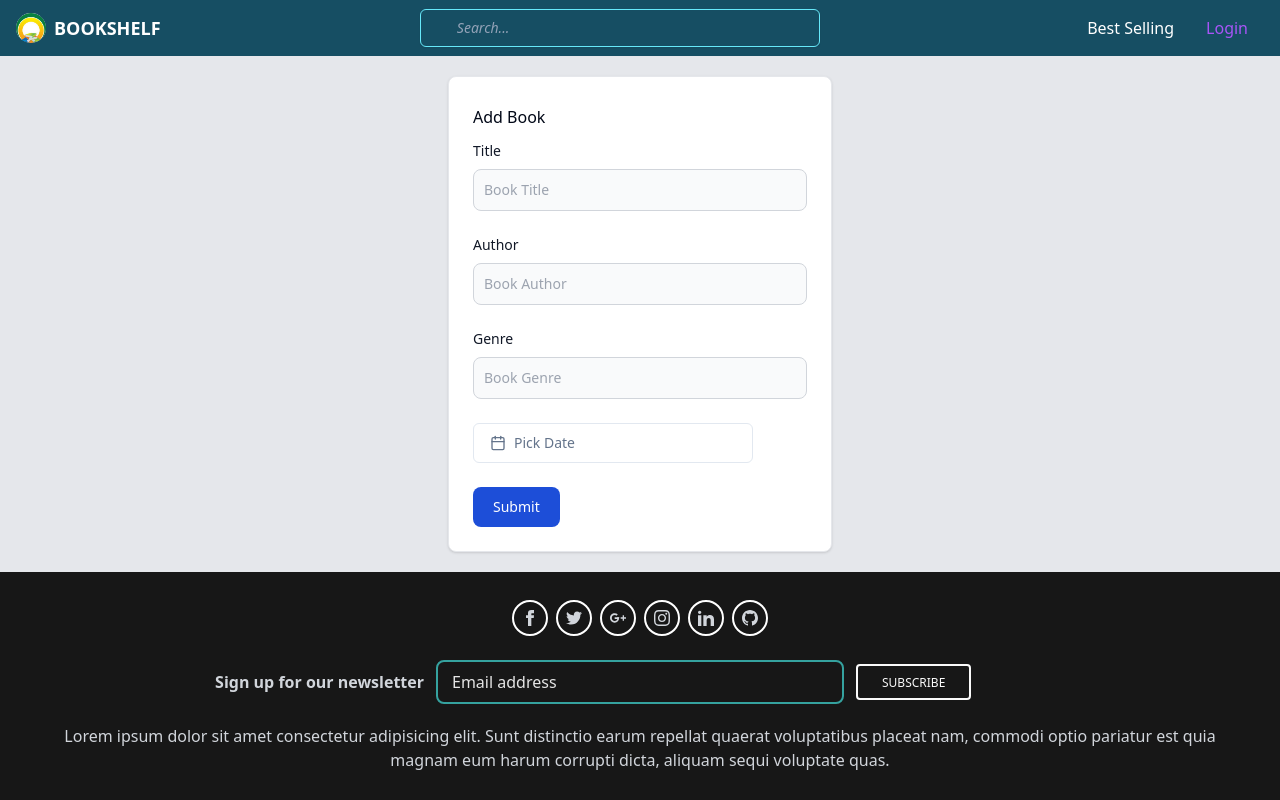
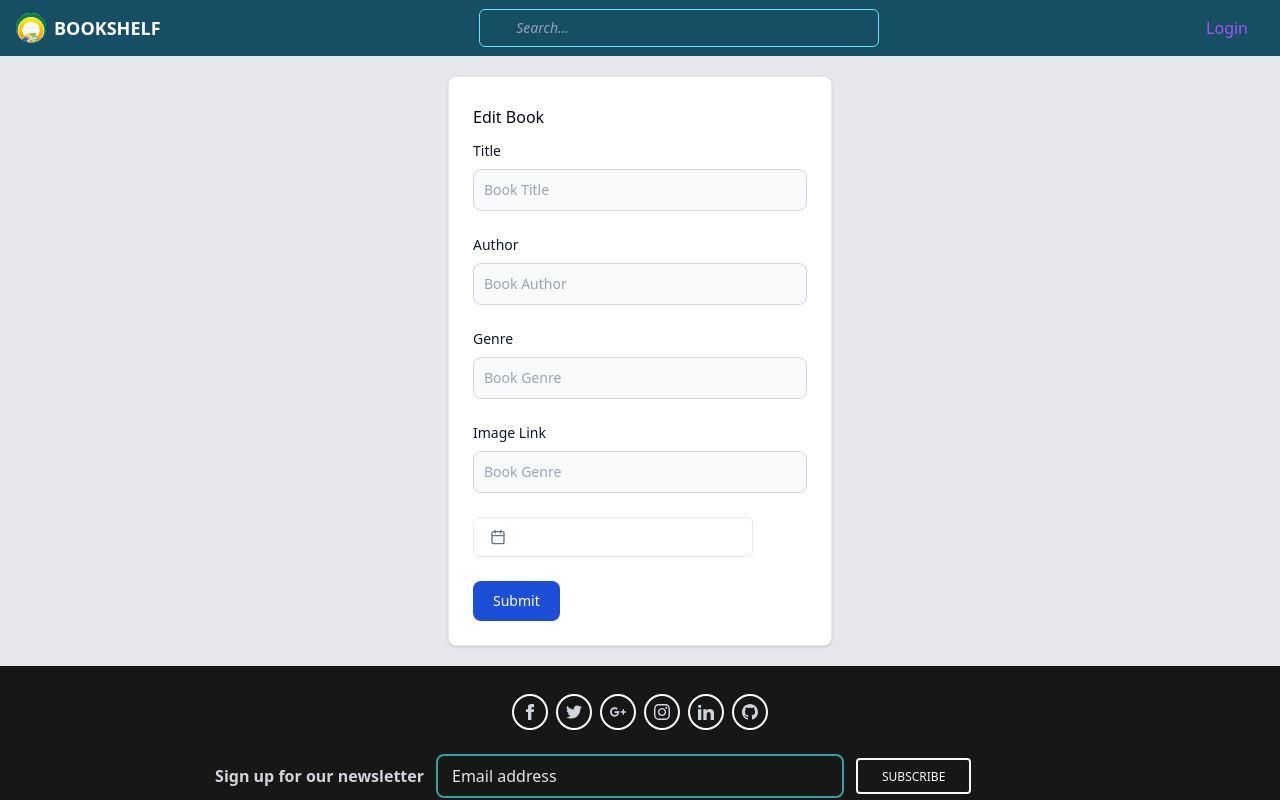
Before and after one commit to DmytoBondar/BookShelf-FullStack-React-Redux-Express, a React (Vite) app: page /book/edit-book/1 in a window 1280 px wide. Shown: the top 800 px of the page. Built offline with nearby package versions, Linux system fonts and the light colour scheme; no server answers.

Commit message:
Fixed Bug

```diff
--- a/src/components/Books.tsx
+++ b/src/components/Books.tsx
@@ -57,7 +57,7 @@ const Books = ({ book }: IProps) => {
                     <button onClick={handleAddWishList} type="button" className="text-white bg-blue-700 hover:bg-blue-800 focus:ring-4 focus:ring-blue-300 font-medium rounded-full text-sm px-5 py-1 mr-2 mb-2 dark:bg-blue-600 dark:hover:bg-blue-700 focus:outline-none dark:focus:ring-blue-800">
                         {isLoading ? <Spinner /> : "Add Wish"}
                     </button>
-                    <button type="button" className="text-white bg-blue-700 hover:bg-blue-800 focus:ring-4 focus:ring-blue-300 font-medium rounded-full text-sm px-5 py-1 mr-2 mb-2 dark:bg-blue-600 dark:hover:bg-blue-700 focus:outline-none dark:focus:ring-blue-800">Reading List</button>
+                    {/* <button type="button" className="text-white bg-blue-700 hover:bg-blue-800 focus:ring-4 focus:ring-blue-300 font-medium rounded-full text-sm px-5 py-1 mr-2 mb-2 dark:bg-blue-600 dark:hover:bg-blue-700 focus:outline-none dark:focus:ring-blue-800">Reading List</button> */}
                 </div>
             </div>
         </div>
--- a/src/layout/DetailHeader.tsx
+++ b/src/layout/DetailHeader.tsx
@@ -1,6 +1,6 @@
 import { useDeleteBookMutation } from "@/redux/features/book/bookApi";
 import { useAppSelector } from "@/redux/hook"
-import { Link } from "react-router-dom"
+import { Link, useNavigate } from "react-router-dom"
 import Swal from 'sweetalert2';
 import { useEffect } from 'react';
 import Spinner from "./Spinner";
@@ -8,7 +8,7 @@ import Spinner from "./Spinner";
 const DetailHeader = ({ data }: any) => {
     const state = useAppSelector((state) => state.auth.userId);
     const [deleteBook, { isLoading, isError, isSuccess }] = useDeleteBookMutation();
-
+    const navigate = useNavigate();
     const handleDelete = (id: string) => {
         if (id) {
             Swal.fire({
@@ -35,10 +35,11 @@ const DetailHeader = ({ data }: any) => {
         if (isSuccess) {
             Swal.fire({
                 icon: 'success',
-                title: 'Successfully Added!',
+                title: 'Successfully Delete!',
                 showConfirmButton: false,
                 timer: 1500
             })
+            navigate("/")
         }
         if (isError) {
             Swal.fire({
--- a/src/layout/Navbar.tsx
+++ b/src/layout/Navbar.tsx
@@ -44,11 +44,13 @@ const Navbar = () => {
             <li>
               <Link to='/book/add-book' className="md:p-4 py-2 block hover:text-purple-400">Add Book</Link>
             </li>
-
           }
-          <li>
-            <a className="md:p-4 py-2 block hover:text-purple-400" href="#">Best Selling</a>
-          </li>
+          {
+            userId &&
+            <li>
+              <Link to='/wish-list' className="md:p-4 py-2 block hover:text-purple-400">Wish List</Link>
+            </li>
+          }
           <li>
             {
               userId ? <Link to="/" onClick={signout} className="md:p-4 py-2 block hover:text-purple-400 text-purple-500">SignOut</Link> :
--- a/src/pages/EditBook.tsx
+++ b/src/pages/EditBook.tsx
@@ -15,20 +15,23 @@ interface IState {
     title?: string;
     author?: string;
     genre?: string;
+    image?: string;
     publicationDate?: Date | null
 }
 
 const EditBook = () => {
     const { id } = useParams();
-    const { data, isError, isLoading } = useGetSingleBookQuery(id);
+    const { data, isLoading } = useGetSingleBookQuery(id);
     const navigate = useNavigate();
     const [updateBook, { isSuccess: updateSuccess, isError: updateError, isLoading: updateLoading }] = useUpdateBookMutation()
     const [input, setInput] = useState<IState>({
         title: '',
         author: '',
         genre: '',
+        image: '',
         publicationDate: null
-    })
+    });
+
     const [date, setDate] = React.useState<Date>()
 
     const handleChange = (e: React.ChangeEvent<HTMLInputElement>) => {
@@ -43,8 +46,11 @@ const EditBook = () => {
         if (date) {
             setInput({ ...input, publicationDate: date })
         }
-        updateBook({ id, input })
-        navigate('/')
+        const data = {
+            id, data:input
+        }
+        updateBook(data);
+
     }
     useEffect(() => {
         if (updateSuccess) {
@@ -68,13 +74,13 @@ const EditBook = () => {
         if (date) {
             setInput({ ...input, publicationDate: date })
         }
-    }, [isError, data, setInput, setDate, date]);
+    }, [updateSuccess, setInput, date,updateError]);
 
 
     return (
         <div className="my-5 mx-auto max-w-sm p-6 bg-white border border-gray-200 rounded-lg shadow hover:bg-gray-100 dark:bg-gray-800 dark:border-gray-700 dark:hover:bg-gray-700">
             <div>
-                <h3 className='py-1 mb-2'>Add Book</h3>
+                <h3 className='py-1 mb-2'>Edit Book</h3>
                 {
                     isLoading ? <Spinner />
                         : <div>
@@ -82,15 +88,19 @@ const EditBook = () => {
                             >
                                 <div className="mb-6">
                                     <label htmlFor="bookTitle" className="block mb-2 text-sm font-medium text-gray-900 dark:text-white">Title</label>
-                                    <input onChange={(e) => handleChange(e)} defaultValue={input.title} name="title" type="text" id="bookTitle" className="bg-gray-50 border border-gray-300 text-gray-900 text-sm rounded-lg focus:ring-blue-500 focus:border-blue-500 block w-full p-2.5 dark:bg-gray-700 dark:border-gray-600 dark:placeholder-gray-400 dark:text-white dark:focus:ring-blue-500 dark:focus:border-blue-500" placeholder="Book Title" required />
+                                    <input onChange={(e) => handleChange(e)} defaultValue={data?.data?.title} name="title" type="text" id="bookTitle" className="bg-gray-50 border border-gray-300 text-gray-900 text-sm rounded-lg focus:ring-blue-500 focus:border-blue-500 block w-full p-2.5 dark:bg-gray-700 dark:border-gray-600 dark:placeholder-gray-400 dark:text-white dark:focus:ring-blue-500 dark:focus:border-blue-500" placeholder="Book Title" required />
                                 </div>
                                 <div className="mb-6">
                                     <label htmlFor="bookAuthor" className="block mb-2 text-sm font-medium text-gray-900 dark:text-white">Author</label>
-                                    <input onChange={(e) => handleChange(e)} defaultValue={input.author} name="author" type="text" id="bookAuthor" className="bg-gray-50 border border-gray-300 text-gray-900 text-sm rounded-lg focus:ring-blue-500 focus:border-blue-500 block w-full p-2.5 dark:bg-gray-700 dark:border-gray-600 dark:placeholder-gray-400 dark:text-white dark:focus:ring-blue-500 dark:focus:border-blue-500" placeholder="Book Author" required />
+                                    <input onChange={(e) => handleChange(e)} defaultValue={data?.data?.author} name="author" type="text" id="bookAuthor" className="bg-gray-50 border border-gray-300 text-gray-900 text-sm rounded-lg focus:ring-blue-500 focus:border-blue-500 block w-full p-2.5 dark:bg-gray-700 dark:border-gray-600 dark:placeholder-gray-400 dark:text-white dark:focus:ring-blue-500 dark:focus:border-blue-500" placeholder="Book Author" required />
                                 </div>
                                 <div className="mb-6">
                                     <label htmlFor="genreTitle" className="block mb-2 text-sm font-medium text-gray-900 dark:text-white">Genre</label>
-                                    <input onChange={(e) => handleChange(e)} defaultValue={input.genre} name="genre" type="text" id="genreTitle" className="bg-gray-50 border border-gray-300 text-gray-900 text-sm rounded-lg focus:ring-blue-500 focus:border-blue-500 block w-full p-2.5 dark:bg-gray-700 dark:border-gray-600 dark:placeholder-gray-400 dark:text-white dark:focus:ring-blue-500 dark:focus:border-blue-500" placeholder="Book Genre" required />
+                                    <input onChange={(e) => handleChange(e)} defaultValue={data?.data?.genre} name="genre" type="text" id="genreTitle" className="bg-gray-50 border border-gray-300 text-gray-900 text-sm rounded-lg focus:ring-blue-500 focus:border-blue-500 block w-full p-2.5 dark:bg-gray-700 dark:border-gray-600 dark:placeholder-gray-400 dark:text-white dark:focus:ring-blue-500 dark:focus:border-blue-500" placeholder="Book Genre" required />
+                                </div>
+                                <div className="mb-6">
+                                    <label htmlFor="imageTitle" className="block mb-2 text-sm font-medium text-gray-900 dark:text-white">Image Link</label>
+                                    <input onChange={(e) => handleChange(e)} defaultValue={data?.data?.image} name="image" type="text" id="imageTitle" className="bg-gray-50 border border-gray-300 text-gray-900 text-sm rounded-lg focus:ring-blue-500 focus:border-blue-500 block w-full p-2.5 dark:bg-gray-700 dark:border-gray-600 dark:placeholder-gray-400 dark:text-white dark:focus:ring-blue-500 dark:focus:border-blue-500" placeholder="Book Genre" required />
                                 </div>
 
                                 <div className='mb-6'>
@@ -104,7 +114,7 @@ const EditBook = () => {
                                                 )}
                                             >
                                                 <CalendarIcon className="mr-2 h-4 w-4" />
-                                                {date ? format(date, "PPP") : <span>Pick Date</span>}
+                                                {date ? format(date, "PPP") : <span>{data?.data?.publicationDate}</span>}
                                             </Button>
                                         </PopoverTrigger>
                                         <PopoverContent className="w-auto p-0">
--- a/src/pages/Login.tsx
+++ b/src/pages/Login.tsx
@@ -31,6 +31,7 @@ const Login = () => {
                 showConfirmButton: false,
                 timer: 1500
             })
+            setInput({})
             navigation('/')
         }
         if (isError) {
--- a/src/pages/Register.tsx
+++ b/src/pages/Register.tsx
@@ -44,6 +44,7 @@ const Register = () => {
                 showConfirmButton: false,
                 timer: 1500
             })
+            setInput({})
             navigation('/login');
         }
         if (isError) {
```
Also changed, not shown: 1 other file (tests, documents, lock files or other folders).
